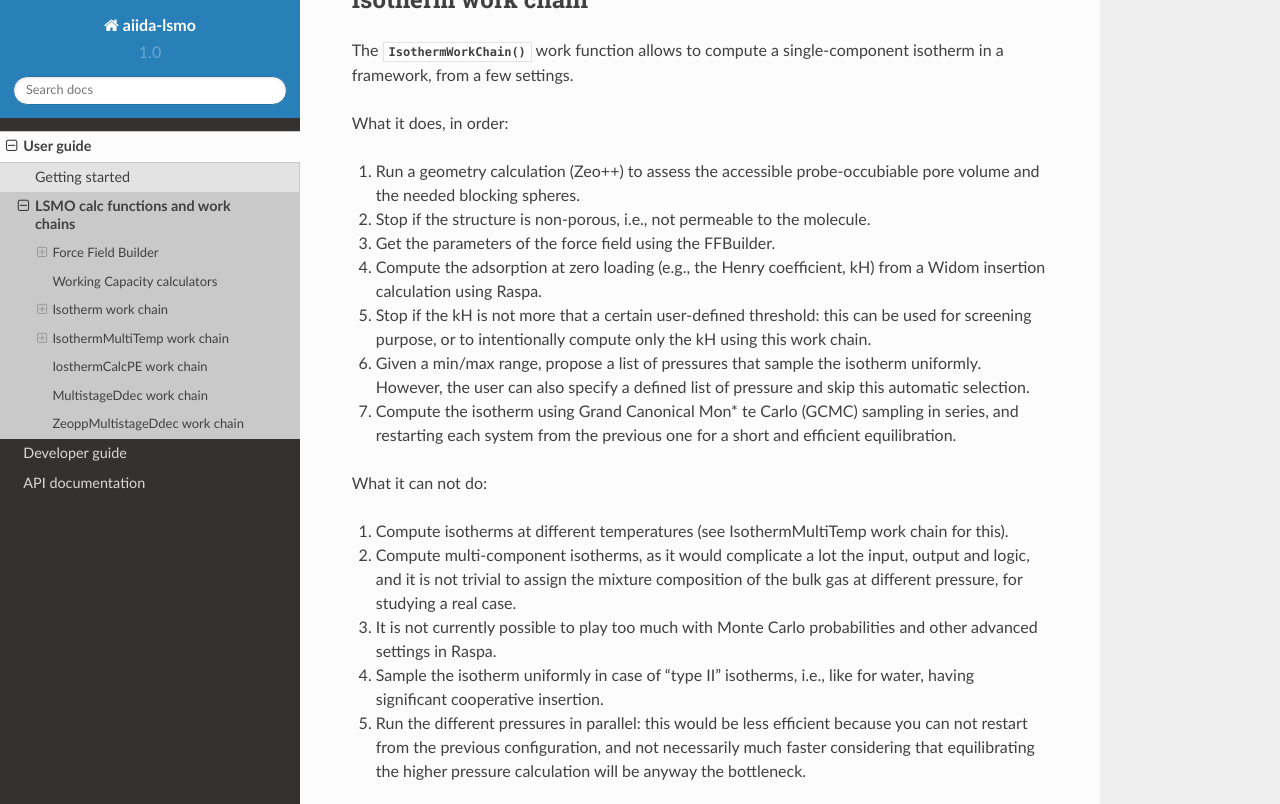
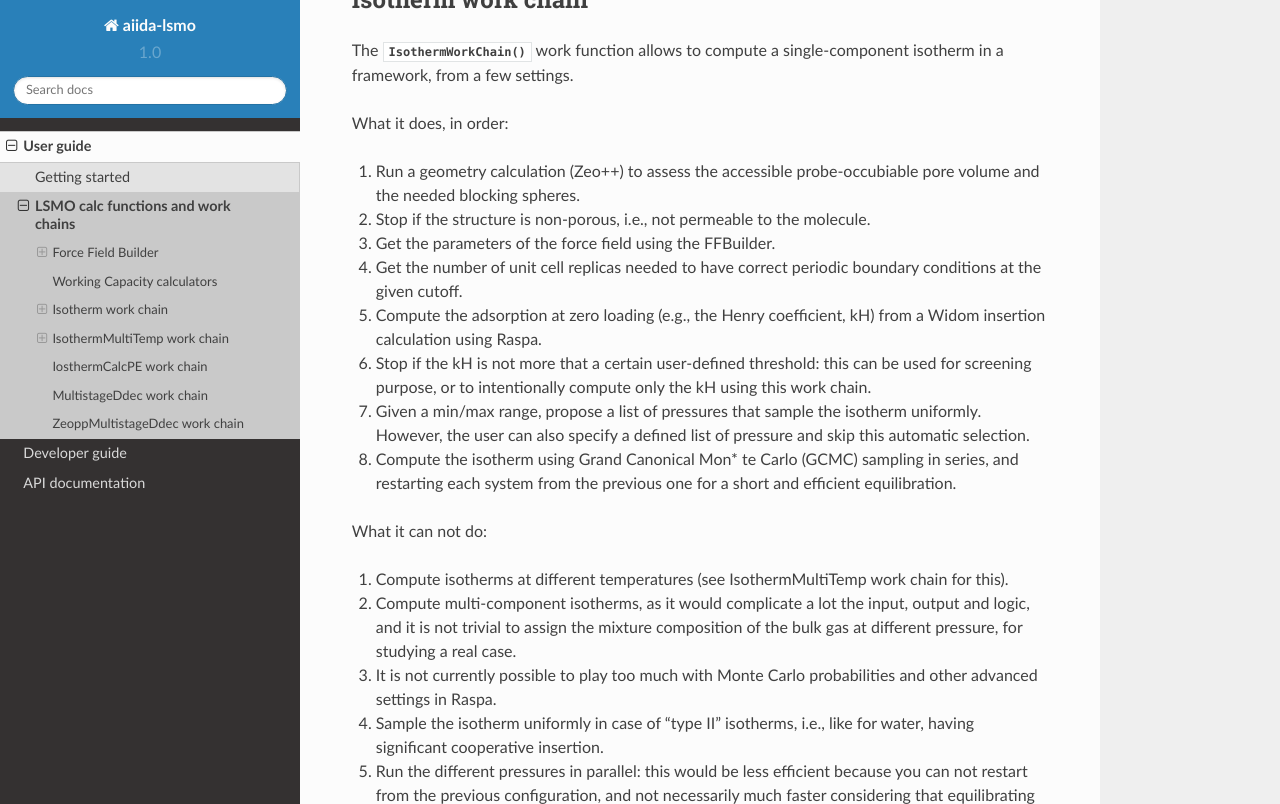
Before and after one commit to lsmo-epfl/aiida-lsmo, a Sphinx documentation site: the page built from docs/source/user_guide/workflows.rst, in a window 1280 px wide and 900 px high, scrolled down 1772 px, cut to the strip 0-804 px from the top of the window. Built offline with Sphinx 7.4.7 and the Read the Docs theme 2.0.0, drawn with Linux system fonts in a browser that asks for light colours.

Commit message:
Update doc

```diff
--- a/docs/source/user_guide/workflows.rst
+++ b/docs/source/user_guide/workflows.rst
@@ -88,6 +88,7 @@ What it does, in order:
 #. Run a geometry calculation (Zeo++) to assess the accessible probe-occubiable pore volume and the needed blocking spheres.
 #. Stop if the structure is non-porous, i.e., not permeable to the molecule.
 #. Get the parameters of the force field using the FFBuilder.
+#. Get the number of unit cell replicas needed to have correct periodic boundary conditions at the given cutoff.
 #. Compute the adsorption at zero loading (e.g., the Henry coefficient, kH) from a Widom insertion calculation using Raspa.
 #. Stop if the kH is not more that a certain user-defined threshold: this can be used for screening purpose, or to
    intentionally compute only the kH using this work chain.
```
